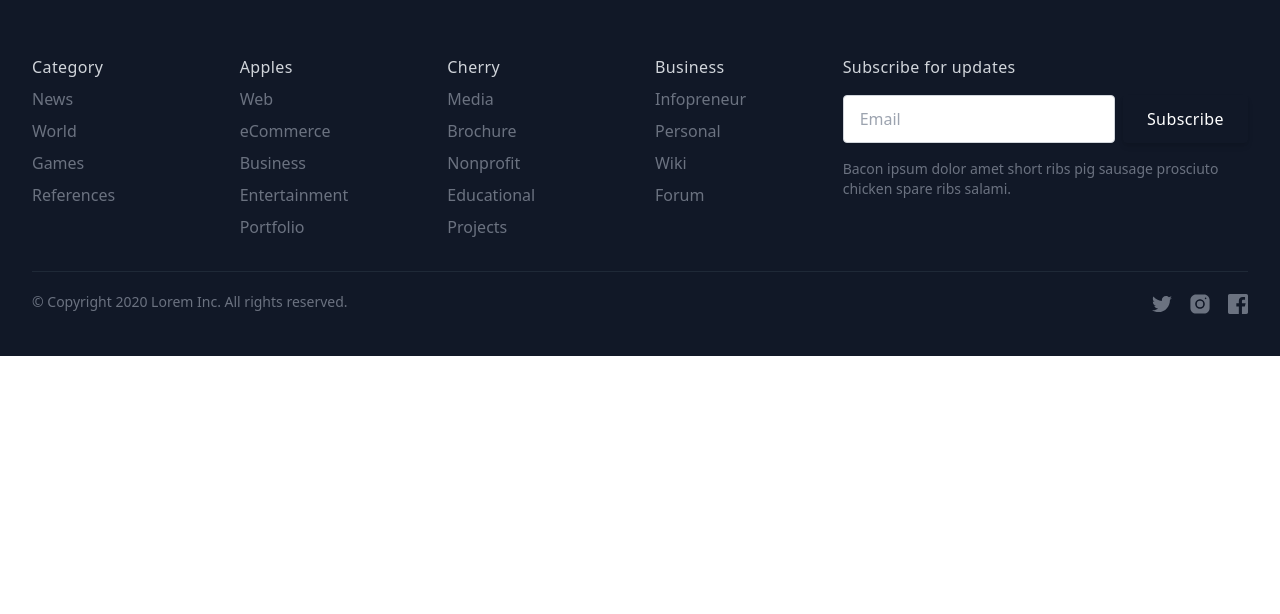
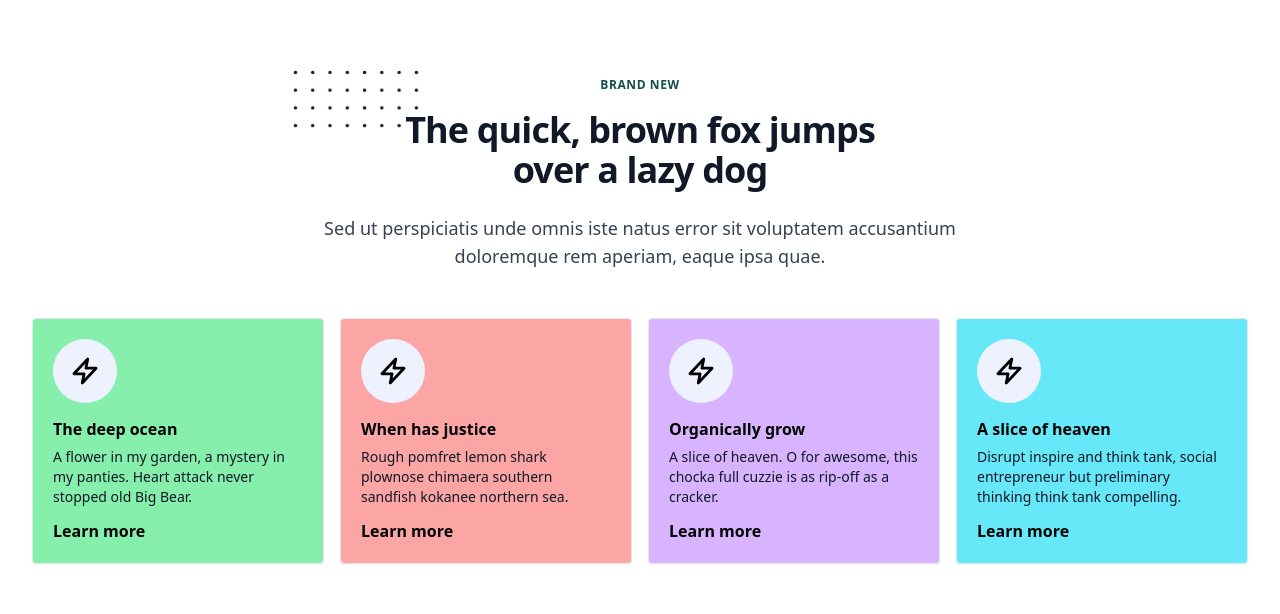
Before and after one commit to AsifAhmedSahil/web3.0-services-client, a React (Create React App) app: page / in a window 1280 px wide. Shown: the part 745-1359 px from the top of the page. Before the commit the page ends 1101 px from the top, so only its background shows below. Built offline with nearby package versions, Linux system fonts and the light colour scheme.

Commit message:
feature solve

```diff
--- a/src/components/Feature.js
+++ b/src/Pages/Home/Feature/Feature.js
@@ -1,6 +1,8 @@
-export const Feature = () => {
-    return (
-      <div className="px-4 py-16 mx-auto sm:max-w-xl md:max-w-full lg:max-w-screen-xl md:px-24 lg:px-8 lg:py-20">
+import React from 'react'
+
+const Feature = () => {
+  return (
+    <div className="px-4 py-16 mx-auto sm:max-w-xl md:max-w-full lg:max-w-screen-xl md:px-24 lg:px-8 lg:py-20">
         <div className="max-w-xl mb-10 md:mx-auto sm:text-center lg:max-w-2xl md:mb-12">
           <div>
             <p className="inline-block px-3 py-px mb-4 text-xs font-semibold tracking-wider text-teal-900 uppercase rounded-full bg-teal-accent-400">
@@ -41,7 +43,7 @@ export const Feature = () => {
           </p>
         </div>
         <div className="grid gap-4 row-gap-5 sm:grid-cols-2 lg:grid-cols-4">
-          <div className="flex flex-col justify-between p-5 border rounded shadow-sm">
+          <div className="flex flex-col justify-between p-5 border rounded shadow-sm bg-green-300">
             <div>
               <div className="flex items-center justify-center w-16 h-16 mb-4 rounded-full bg-indigo-50">
                 <svg
@@ -72,7 +74,7 @@ export const Feature = () => {
               Learn more
             </a>
           </div>
-          <div className="flex flex-col justify-between p-5 border rounded shadow-sm">
+          <div className="flex flex-col justify-between p-5 border rounded shadow-sm bg-red-300">
             <div>
               <div className="flex items-center justify-center w-16 h-16 mb-4 rounded-full bg-indigo-50">
                 <svg
@@ -103,7 +105,7 @@ export const Feature = () => {
               Learn more
             </a>
           </div>
-          <div className="flex flex-col justify-between p-5 border rounded shadow-sm">
+          <div className="flex flex-col justify-between p-5 border rounded shadow-sm bg-purple-300">
             <div>
               <div className="flex items-center justify-center w-16 h-16 mb-4 rounded-full bg-indigo-50">
                 <svg
@@ -134,7 +136,7 @@ export const Feature = () => {
               Learn more
             </a>
           </div>
-          <div className="flex flex-col justify-between p-5 border rounded shadow-sm">
+          <div className="flex flex-col justify-between p-5 border rounded shadow-sm bg-cyan-300">
             <div>
               <div className="flex items-center justify-center w-16 h-16 mb-4 rounded-full bg-indigo-50">
                 <svg
@@ -167,5 +169,7 @@ export const Feature = () => {
           </div>
         </div>
       </div>
-    );
-  };
+  )
+}
+
+export default Feature
--- a/src/Pages/Home/Header/Header.js
+++ b/src/Pages/Home/Header/Header.js
@@ -2,7 +2,7 @@ import React from 'react'
 
 const Header = () => {
   return (
-    <div className="mb-10 px-4 py-16 mx-auto sm:max-w-xl md:max-w-full lg:max-w-screen-xl md:px-24 lg:px-8 lg:py-20 bg-slate-300 mt-10">
+    <div className="rounded mb-10 px-4 py-16 mx-auto sm:max-w-xl md:max-w-full lg:max-w-screen-xl md:px-24 lg:px-8 lg:py-20 bg-slate-300 mt-10">
     <div className="grid gap-10 lg:grid-cols-2">
       <div className="flex flex-col justify-center md:pr-8 xl:pr-0 lg:max-w-lg">
         <div className="flex items-center justify-center w-16 h-16 mb-4 rounded-full bg-teal-accent-400">
--- a/src/Pages/Home/Home.js
+++ b/src/Pages/Home/Home.js
@@ -1,10 +1,12 @@
 import React from 'react'
+import Feature from './Feature/Feature'
 import Header from './Header/Header'
 
 const Home = () => {
   return (
     <div>
       <Header/>
+      <Feature/>
     </div>
   )
 }
```
